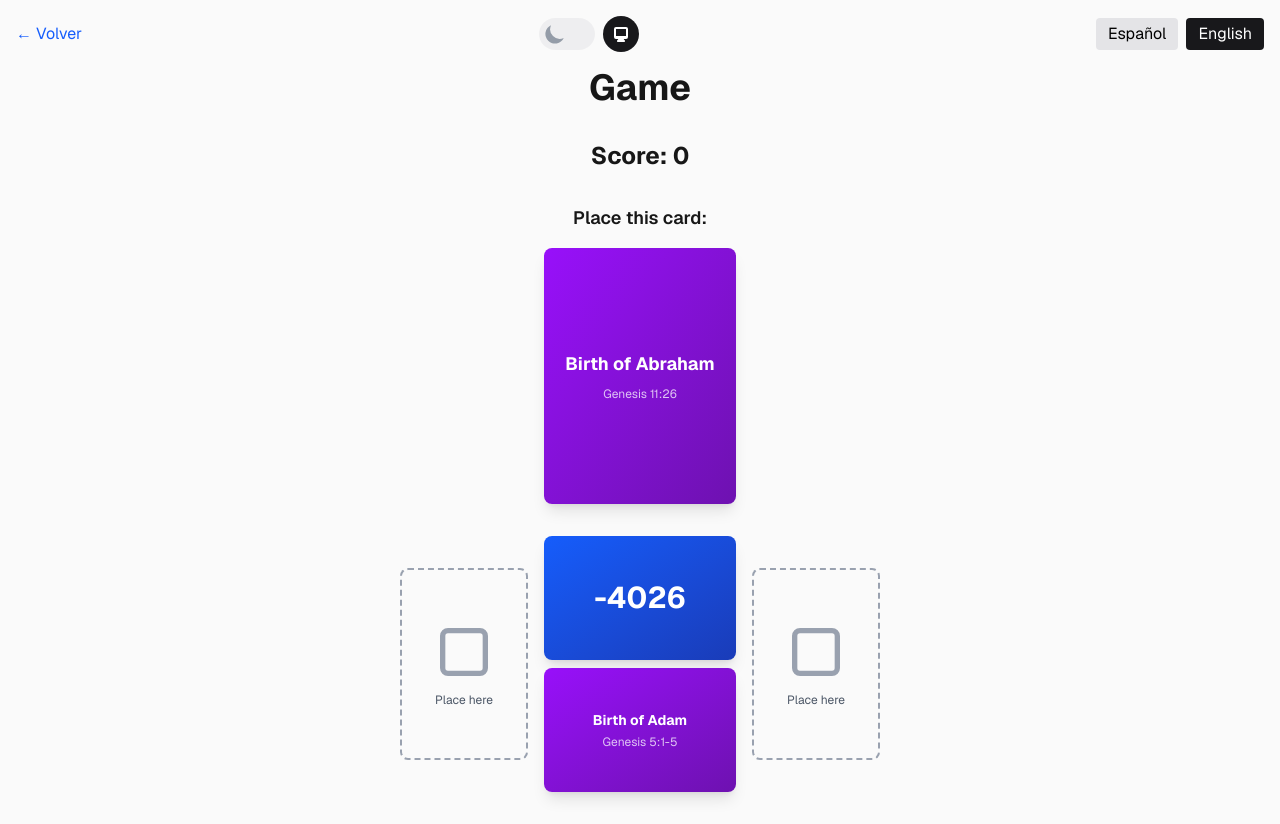
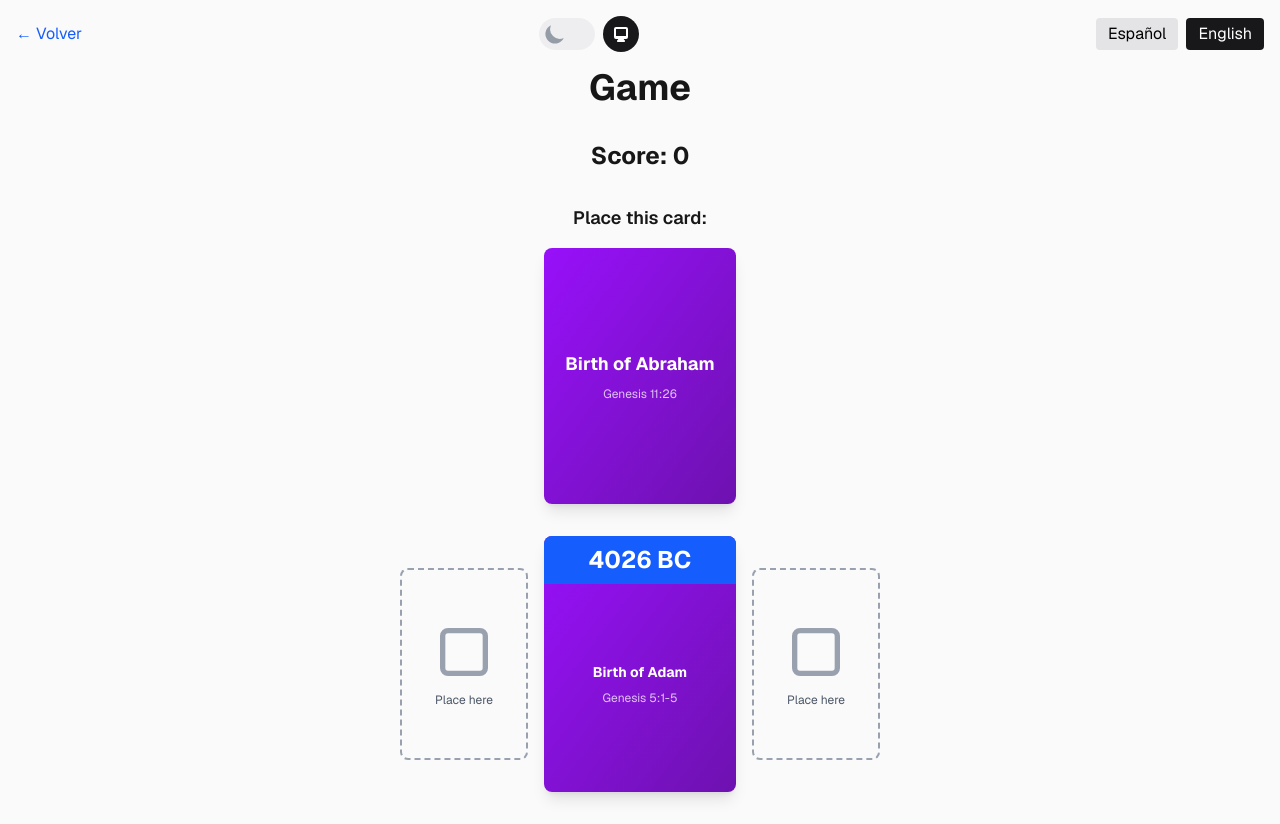
Before and after one commit to Ismola/jw-hitster, a Next.js app: page /en/game in a window 1280 px wide. Both pictures are taken after a click on the button "Start". Built offline with nearby package versions, Linux system fonts and the light colour scheme.

Commit message:
feat: enhance CardBothSides and GameBoard components with BC/AD formatting and drag-and-drop functionality

```diff
--- a/app/components/CardBothSides.tsx
+++ b/app/components/CardBothSides.tsx
@@ -4,24 +4,32 @@ interface CardBothSidesProps {
     date: string;
     event: string;
     bibleReference: string;
+    bcText: string;
+    adText: string;
 }
 
-export default function CardBothSides({ date, event, bibleReference }: CardBothSidesProps) {
+export default function CardBothSides({ date, event, bibleReference, bcText, adText }: CardBothSidesProps) {
+    // Format date with BC/AD
+    const formatDate = (dateStr: string) => {
+        const year = parseInt(dateStr);
+        if (year < 0) {
+            return `${Math.abs(year)} ${bcText}`;
+        } else {
+            return `${year} ${adText}`;
+        }
+    };
+
     return (
-        <div className="flex flex-col gap-2 h-64 w-48">
-            {/* Date Side */}
-            <div className="flex-1 bg-gradient-to-br from-blue-600 to-blue-800 rounded-lg shadow-lg flex items-center justify-center p-2 text-center">
-                <div className="text-white">
-                    <div className="text-3xl font-bold">{date}</div>
-                </div>
+        <div className="w-48 h-64 bg-gradient-to-br from-purple-600 to-purple-800 rounded-lg shadow-lg flex flex-col p-4 text-white relative overflow-hidden">
+            {/* Date Badge */}
+            <div className="absolute top-0 left-0 right-0 bg-blue-600 py-2 px-4 text-center">
+                <div className="text-2xl font-bold">{formatDate(date)}</div>
             </div>
 
-            {/* Info Side */}
-            <div className="flex-1 bg-gradient-to-br from-purple-600 to-purple-800 rounded-lg shadow-lg flex flex-col items-center justify-center p-2 text-center">
-                <div className="text-white">
-                    <div className="text-sm font-bold mb-1">{event}</div>
-                    <div className="text-xs opacity-75">{bibleReference}</div>
-                </div>
+            {/* Event Content */}
+            <div className="flex-1 flex flex-col items-center justify-center text-center mt-10">
+                <div className="text-sm font-bold mb-2">{event}</div>
+                <div className="text-xs opacity-75">{bibleReference}</div>
             </div>
         </div>
     );
--- a/app/components/GameBoard.tsx
+++ b/app/components/GameBoard.tsx
@@ -31,6 +31,8 @@ export default function GameBoard({ locale }: { locale: string }) {
     const [shuffledDeck, setShuffledDeck] = useState<BoardCard[]>([]);
     const [deckIndex, setDeckIndex] = useState(0);
     const [draggedOver, setDraggedOver] = useState<number | null>(null);
+    const [isDragging, setIsDragging] = useState(false);
+    const [dragPosition, setDragPosition] = useState<{ x: number; y: number } | null>(null);
     const [touchStartPos, setTouchStartPos] = useState<{ x: number; y: number } | null>(null);
 
     const lang = (locale === 'es' || locale === 'en' ? locale : 'en') as keyof typeof messages;
@@ -122,23 +124,51 @@ export default function GameBoard({ locale }: { locale: string }) {
     };
 
     const handleTouchStart = (e: React.TouchEvent) => {
+        e.preventDefault(); // Prevent scrolling while dragging
         const touch = e.touches[0];
         setTouchStartPos({ x: touch.clientX, y: touch.clientY });
+        setDragPosition({ x: touch.clientX, y: touch.clientY });
+        setIsDragging(true);
     };
 
-    const handleTouchEnd = (e: React.TouchEvent, position: number) => {
-        if (!touchStartPos) return;
+    const handleTouchMove = (e: React.TouchEvent) => {
+        if (!isDragging) return;
+        e.preventDefault(); // Prevent scrolling while dragging
+        const touch = e.touches[0];
+        setDragPosition({ x: touch.clientX, y: touch.clientY });
+
+        // Detect which drop zone is under the touch
+        const element = document.elementFromPoint(touch.clientX, touch.clientY);
+        const dropZone = element?.closest('[data-drop-zone]');
+        if (dropZone) {
+            const position = parseInt(dropZone.getAttribute('data-drop-zone') || '-1');
+            if (position !== -1) {
+                setDraggedOver(position);
+            }
+        } else {
+            setDraggedOver(null);
+        }
+    };
+
+    const handleTouchEnd = (e: React.TouchEvent) => {
+        if (!touchStartPos || !isDragging) return;
+        e.preventDefault(); // Prevent any default behavior
 
         const touch = e.changedTouches[0];
-        const deltaX = Math.abs(touch.clientX - touchStartPos.x);
-        const deltaY = Math.abs(touch.clientY - touchStartPos.y);
+        const element = document.elementFromPoint(touch.clientX, touch.clientY);
+        const dropZone = element?.closest('[data-drop-zone]');
 
-        // If the touch didn't move much, consider it a tap
-        if (deltaX < 10 && deltaY < 10) {
+        if (dropZone) {
+            const position = parseInt(dropZone.getAttribute('data-drop-zone') || '-1');
+            if (position !== -1) {
                 checkPosition(position);
             }
+        }
 
+        setIsDragging(false);
+        setDragPosition(null);
         setTouchStartPos(null);
+        setDraggedOver(null);
     };
 
     if (gameState === 'start') {
@@ -170,15 +200,42 @@ export default function GameBoard({ locale }: { locale: string }) {
                     <div className="text-lg font-semibold">
                         {t.placeCard}:
                     </div>
+                    <div className="relative">
+                        {/* Placeholder to keep space when dragging */}
+                        {isDragging && (
+                            <div className="w-48 h-64 opacity-30">
+                                <CardDataOnly
+                                    event={currentCard.event[lang]}
+                                    bibleReference={currentCard.bible_reference[lang]}
+                                />
+                            </div>
+                        )}
+                        {/* Actual draggable card */}
                         <div
                             draggable
                             onDragStart={handleDragStart}
-                        className="cursor-move touch-none"
+                            onTouchStart={handleTouchStart}
+                            onTouchMove={handleTouchMove}
+                            onTouchEnd={handleTouchEnd}
+                            className="cursor-move touch-none select-none"
+                            style={
+                                isDragging && dragPosition
+                                    ? {
+                                        position: 'fixed',
+                                        left: dragPosition.x - 96,
+                                        top: dragPosition.y - 128,
+                                        zIndex: 1000,
+                                        opacity: 0.9,
+                                        pointerEvents: 'none',
+                                    }
+                                    : undefined
+                            }
                         >
                             <CardDataOnly
                                 event={currentCard.event[lang]}
                                 bibleReference={currentCard.bible_reference[lang]}
                             />
+                        </div>
                     </div>
                 </div>
             )}
@@ -187,10 +244,10 @@ export default function GameBoard({ locale }: { locale: string }) {
             <div className="flex gap-4 items-center justify-center flex-wrap">
                 {gameState === 'playing' && currentCard && (
                     <div
+                        data-drop-zone="0"
                         onDragOver={(e) => handleDragOver(e, 0)}
                         onDragLeave={handleDragLeave}
                         onDrop={(e) => handleDrop(e, 0)}
-                        onTouchEnd={(e) => handleTouchEnd(e, 0)}
                         className={`flex flex-col items-center justify-center w-32 h-48 border-2 border-dashed rounded-lg transition-all cursor-pointer ${draggedOver === 0
                             ? 'border-green-500 bg-green-50 dark:bg-green-900/20 scale-105'
                             : 'border-gray-400 dark:border-gray-600 hover:border-green-400 hover:bg-gray-50 dark:hover:bg-gray-800'
@@ -216,14 +273,16 @@ export default function GameBoard({ locale }: { locale: string }) {
                             date={card.date}
                             event={card.event[lang]}
                             bibleReference={card.bible_reference[lang]}
+                            bcText={t.bc}
+                            adText={t.ad}
                         />
 
                         {gameState === 'playing' && currentCard && (
                             <div
+                                data-drop-zone={index + 1}
                                 onDragOver={(e) => handleDragOver(e, index + 1)}
                                 onDragLeave={handleDragLeave}
                                 onDrop={(e) => handleDrop(e, index + 1)}
-                                onTouchEnd={(e) => handleTouchEnd(e, index + 1)}
                                 className={`flex flex-col items-center justify-center w-32 h-48 border-2 border-dashed rounded-lg transition-all cursor-pointer ${draggedOver === index + 1
                                     ? 'border-green-500 bg-green-50 dark:bg-green-900/20 scale-105'
                                     : 'border-gray-400 dark:border-gray-600 hover:border-green-400 hover:bg-gray-50 dark:hover:bg-gray-800'
--- a/messages/en.json
+++ b/messages/en.json
@@ -15,5 +15,7 @@
     "score": "Score",
     "placeCard": "Place this card",
     "placeHere": "Place here",
-    "playAgain": "Play Again"
+    "playAgain": "Play Again",
+    "bc": "BC",
+    "ad": "AD"
 }
--- a/messages/es.json
+++ b/messages/es.json
@@ -15,5 +15,7 @@
     "score": "Puntos",
     "placeCard": "Coloca esta tarjeta",
     "placeHere": "Colocar aquí",
-    "playAgain": "Jugar de nuevo"
+    "playAgain": "Jugar de nuevo",
+    "bc": "a.C.",
+    "ad": "d.C."
 }
```
Lines whose indentation alone changed are shown as unchanged.
